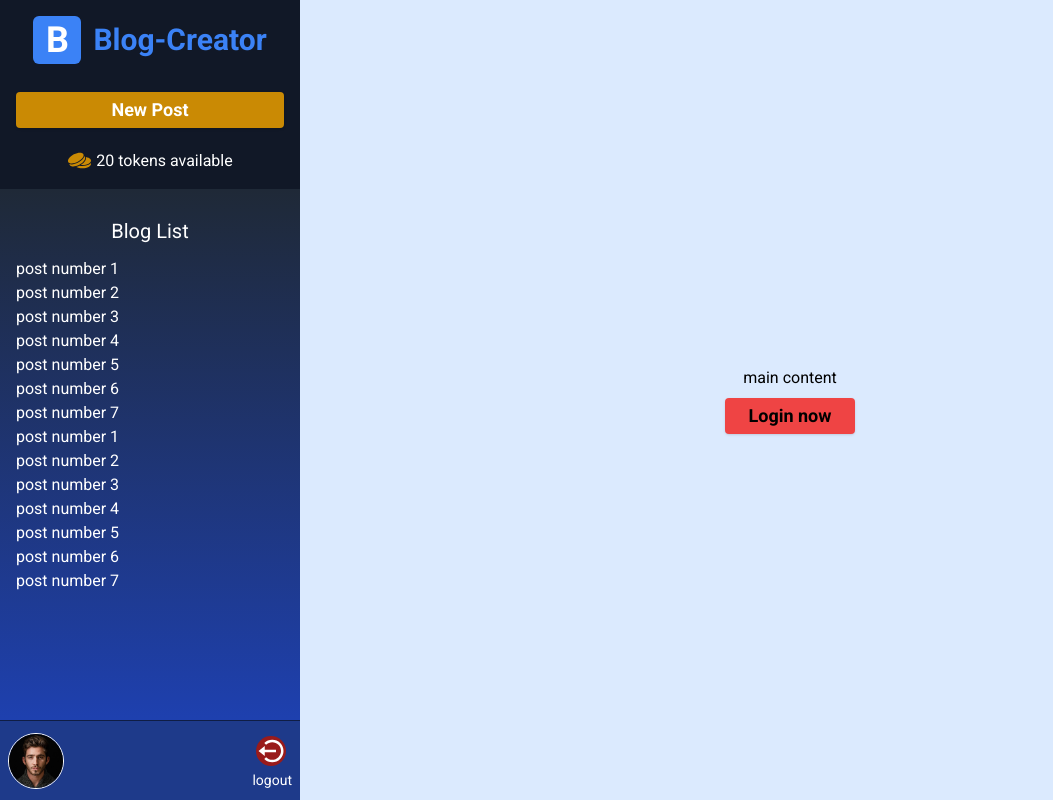
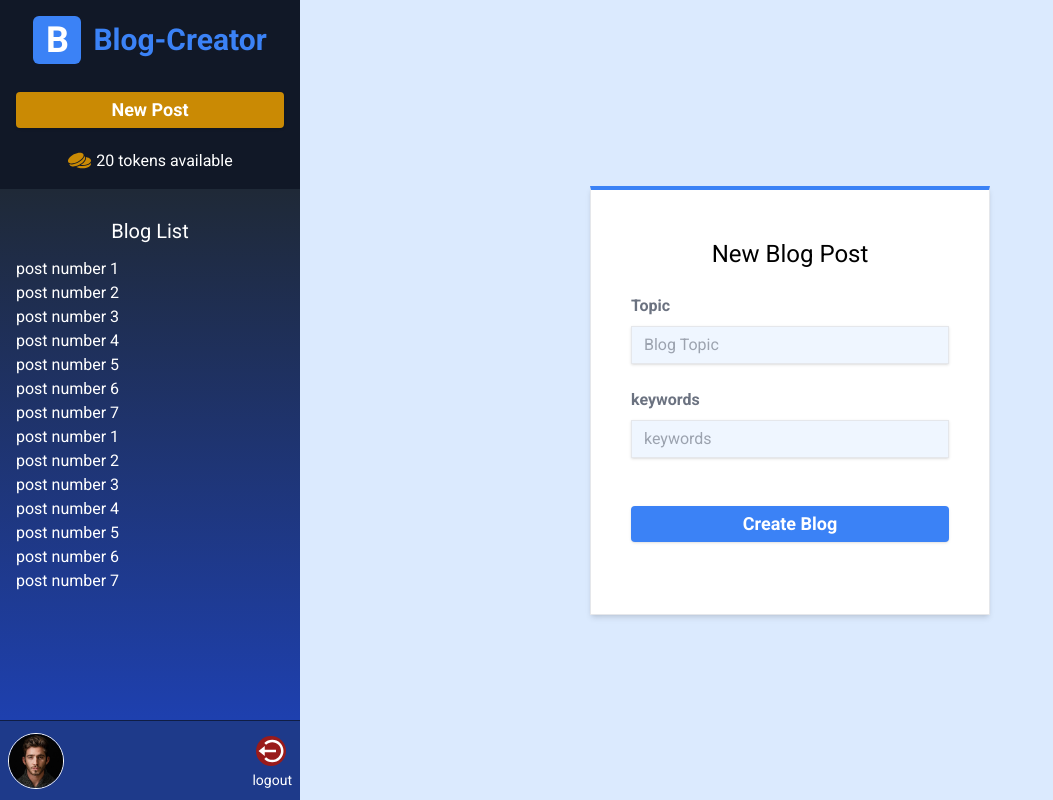
Before and after one commit to alexcol123/AI-Blogger-2023, a React (Create React App) app in the folder client/: page / in a window 1280 px wide. Shown: the whole page, without its empty margins (0-1053 px from the left). Built offline with nearby package versions, Linux system fonts and the light colour scheme.

Commit message:
created funcitional logout and Create new post page request page

```diff
--- a/client/src/pages/Dashboard.js
+++ b/client/src/pages/Dashboard.js
@@ -1,18 +1,35 @@
-import React from 'react'
+import { useState } from 'react'
 import { GiTwoCoins } from 'react-icons/gi'
 import { Link } from 'react-router-dom'
 import Logo from '../components/Logo'
 import ManFace from '../assets/images/manface.jpg'
 import { useAuth } from '../context/auth'
 import { BiLogOutCircle } from 'react-icons/bi'
+import { useNavigate } from 'react-router-dom'
+import FormInput from '../components/formParts/FormInput'
 
 const Dashboard = () => {
+  const navigate = useNavigate()
   // Context
   const [auth, setAuth] = useAuth()
+  // State
+  const [topic, setTopic] = useState('')
+  const [keywords, setkeywords] = useState('')
 
   const { user } = auth
 
-  console.log(user)
+  const logout = () => {
+    console.log('logout')
+
+    setAuth({ ...auth, user: null, token: '' })
+    localStorage.removeItem('auth')
+    navigate('/landing')
+  }
+
+  const handleNewBlogRequest = (e) => {
+    e.preventDefault()
+    console.log(topic, keywords)
+  }
 
   const posts = [
     'post number 1',
@@ -57,8 +74,10 @@ const Dashboard = () => {
         {/* Posts  */}
         <div className='p-4  flex-1 overflow-auto bg-gradient-to-b from-gray-800 to-blue-800 flex flex-col'>
           <h2 className='text-center text-xl my-3'>Blog List</h2>
-          {posts.map((post) => (
-            <Link to={`/post/:1`}>{post}</Link>
+          {posts.map((post, i) => (
+            <Link key={i} to={`/post/:1`}>
+              {post}
+            </Link>
           ))}
         </div>
 
@@ -75,9 +94,17 @@ const Dashboard = () => {
             <div>{user?.email}</div>
           </div>
 
-          <button onClick={()=>  console.log('Log out') }  className='text-sm ' href='/logout'>
-           < BiLogOutCircle size={30} className='text-white bg-red-800 m-1 rounded-full hover:bg-red-500' />
-          <p className='text-sm' >logout</p>
+          <button
+            type='button'
+            onClick={logout}
+            className='text-sm '
+            href='/logout'
+          >
+            <BiLogOutCircle
+              size={30}
+              className='text-white bg-red-800 m-1 rounded-full hover:bg-red-500'
+            />
+            <p className='text-sm'>logout</p>
           </button>
         </div>
       </div>
@@ -85,13 +112,47 @@ const Dashboard = () => {
       {/* Main */}
 
       <div className='w-full h-full bg-blue-100 flex flex-col justify-center items-center'>
-        <h2>main content</h2>
-        <Link
-          to='/register'
-          className=' btnNormal  px-6 flex justify-center items-center mt-2 bg-red-500 '
-        >
-          Login now
-        </Link>
+        {/*  Req form for new blog */}
+        <div>
+          <div className='w-[400px]'>
+            <form
+              onSubmit={handleNewBlogRequest}
+              className='basicForm  border-t-4 border-t-primary  '
+            >
+
+      <h3 className="text-center text-2xl ">New Blog Post</h3>
+              <div className='mt-6 grid gap-6'>
+                <FormInput
+                  labelText={'Topic'}
+                  labelHtmlFor={'topic'}
+                  inputId={'topic'}
+                  name={'topic'}
+                  inputType={'text'}
+                  inputPlaceHolder={'Blog Topic'}
+                  value={topic}
+                  handleChange={(e) => setTopic(e.target.value)}
+                />
+
+                <FormInput
+                  labelText={'keywords'}
+                  labelHtmlFor={'keywords'}
+                  inputId={'keywords'}
+                  name={'keywords'}
+                  inputType={'text'}
+                  inputPlaceHolder={'keywords'}
+                  value={keywords}
+                  handleChange={(e) => setkeywords(e.target.value)}
+                />
+              </div>
+
+              <div className='mb-6 mt-12'>
+                <button className='btnFull bg-primary text-white'>
+                  Create Blog
+                </button>
+              </div>
+            </form>
+          </div>
+        </div>
       </div>
     </div>
   )
--- a/client/src/pages/Register.js
+++ b/client/src/pages/Register.js
@@ -4,6 +4,7 @@ import FormInput from '../components/formParts/FormInput'
 import axios from 'axios'
 import toast from 'react-hot-toast'
 import { useNavigate } from 'react-router-dom'
+import { useAuth } from '../context/auth'
 
 const Register = () => {
   const [values, setValues] = useState({
@@ -11,6 +12,8 @@ const Register = () => {
     email: '',
     password: '',
   })
+
+  const [auth, setAuth] = useAuth()
 
   const navigate = useNavigate()
 
@@ -36,6 +39,7 @@ const Register = () => {
         else {
           toast.success('Registration successful')
           localStorage.setItem('auth', JSON.stringify(data))
+          setAuth(data)
           navigate('/')
         }
       } catch (error) {
@@ -49,6 +53,8 @@ const Register = () => {
         if (data.error) return toast.error(data.error)
         else {
           toast.success('Login successful')
+          console.log(data)
+          setAuth(data)
           localStorage.setItem('auth', JSON.stringify(data))
           navigate('/')
         }
```
